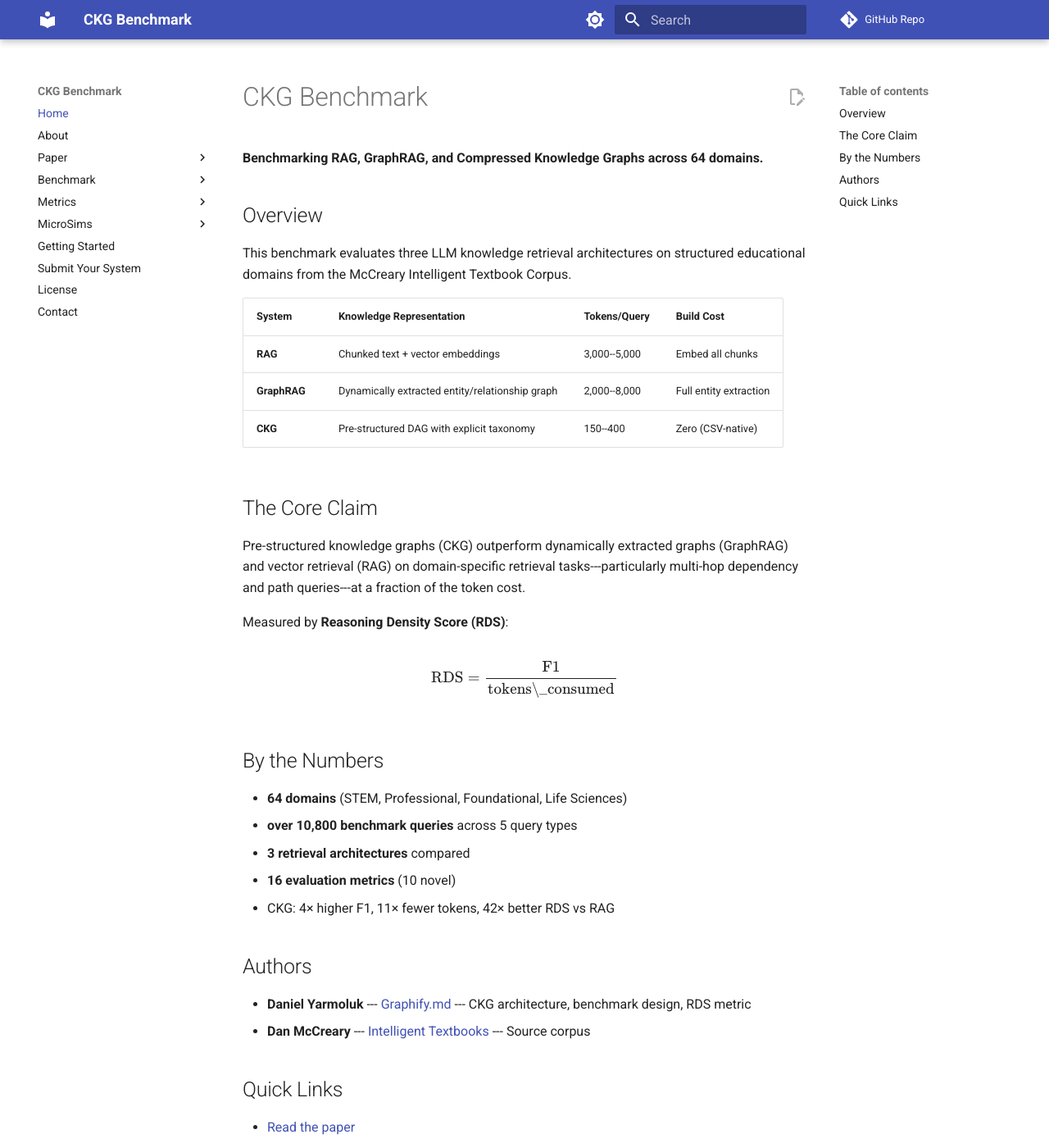
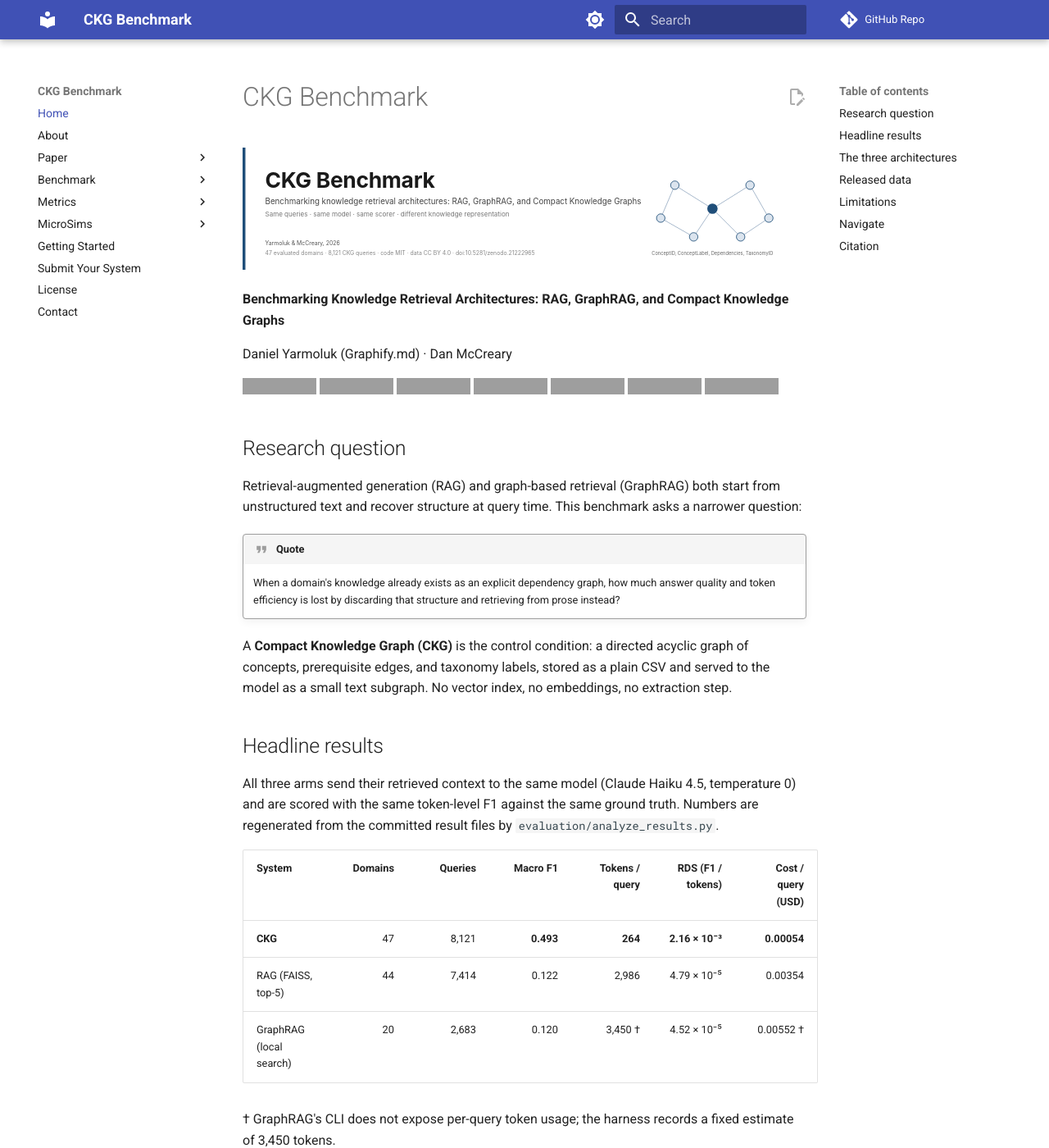
Before and after one commit to Yarmoluk/ckg-benchmark, an MkDocs documentation site: the page built from docs/index.md, in a window 1280 px wide and 1400 px high. Shown: the whole window at 82% size. Built offline with MkDocs 1.6.1 and Material for MkDocs 9.7.7, drawn with Linux system fonts in a browser that asks for light colours; comment, search, counter and statistics services are not loaded; some of the changed text lies outside the part shown; grey boxes are pictures that could not be loaded.

Commit message:
docs: add badge row; align MkDocs home page and description with the README
- Badges: MIT code, CC BY 4.0 data, paper v0.6.2, Zenodo DOI, HF dataset,
  KRB leaderboard, docs site, Python 3.10+. All verified to resolve.
- docs/index.md rewritten to mirror the README's verified results, data
  counts, and limitations; SVG figures copied to docs/img/readme/.
- mkdocs.yml site_description corrected (Compact, not Compressed; counts).

````diff
--- a/docs/index.md
+++ b/docs/index.md
@@ -1,43 +1,109 @@
 # CKG Benchmark
 
-**Benchmarking RAG, GraphRAG, and Compressed Knowledge Graphs across 64 domains.**
+<img src="img/readme/banner.svg" alt="CKG Benchmark" style="width:100%">
 
-## Overview
+**Benchmarking Knowledge Retrieval Architectures: RAG, GraphRAG, and Compact Knowledge Graphs**
 
-This benchmark evaluates three LLM knowledge retrieval architectures on structured educational domains from the McCreary Intelligent Textbook Corpus.
+Daniel Yarmoluk (Graphify.md) · Dan McCreary
 
-| System | Knowledge Representation | Tokens/Query | Build Cost |
-|--------|--------------------------|--------------|------------|
-| **RAG** | Chunked text + vector embeddings | 3,000--5,000 | Embed all chunks |
-| **GraphRAG** | Dynamically extracted entity/relationship graph | 2,000--8,000 | Full entity extraction |
-| **CKG** | Pre-structured DAG with explicit taxonomy | 150--400 | Zero (CSV-native) |
+[![Code: MIT](https://img.shields.io/badge/code-MIT-1f4e79.svg)](license.md)
+[![Data: CC BY 4.0](https://img.shields.io/badge/data-CC%20BY%204.0-1f4e79.svg)](https://creativecommons.org/licenses/by/4.0/)
+[![Paper v0.6.2](https://img.shields.io/badge/paper-v0.6.2-555.svg)](https://github.com/Yarmoluk/ckg-benchmark/blob/main/paper/main.pdf)
+[![DOI](https://zenodo.org/badge/DOI/10.5281/zenodo.21222965.svg)](https://doi.org/10.5281/zenodo.21222965)
+[![Dataset](https://img.shields.io/badge/%F0%9F%A4%97%20dataset-danyarm%2Fckg--benchmark-ffcc4d.svg)](https://huggingface.co/datasets/danyarm/ckg-benchmark)
+[![Leaderboard](https://img.shields.io/badge/%F0%9F%A4%97%20leaderboard-krb--leaderboard-ffcc4d.svg)](https://huggingface.co/spaces/danyarm/krb-leaderboard)
+[![GitHub](https://img.shields.io/badge/github-Yarmoluk%2Fckg--benchmark-555.svg)](https://github.com/Yarmoluk/ckg-benchmark)
 
-## The Core Claim
+## Research question
 
-Pre-structured knowledge graphs (CKG) outperform dynamically extracted graphs (GraphRAG) and vector retrieval (RAG) on domain-specific retrieval tasks---particularly multi-hop dependency and path queries---at a fraction of the token cost.
+Retrieval-augmented generation (RAG) and graph-based retrieval (GraphRAG) both start from unstructured text and recover structure at query time. This benchmark asks a narrower question:
 
-Measured by **Reasoning Density Score (RDS)**:
+!!! quote
+    When a domain's knowledge already exists as an explicit dependency graph, how much answer quality and token efficiency is lost by discarding that structure and retrieving from prose instead?
 
-$$\text{RDS} = \frac{\text{F1}}{\text{tokens\_consumed}}$$
+A **Compact Knowledge Graph (CKG)** is the control condition: a directed acyclic graph of concepts, prerequisite edges, and taxonomy labels, stored as a plain CSV and served to the model as a small text subgraph. No vector index, no embeddings, no extraction step.
 
-## By the Numbers
+## Headline results
 
-- **64 domains** (STEM, Professional, Foundational, Life Sciences)
-- **over 10,800 benchmark queries** across 5 query types
-- **3 retrieval architectures** compared
-- **16 evaluation metrics** (10 novel)
-- CKG: 4× higher F1, 11× fewer tokens, 42× better RDS vs RAG
+All three arms send their retrieved context to the same model (Claude Haiku 4.5, temperature 0) and are scored with the same token-level F1 against the same ground truth. Numbers are regenerated from the committed result files by `evaluation/analyze_results.py`.
 
-## Authors
+| System | Domains | Queries | Macro F1 | Tokens / query | RDS (F1 / tokens) | Cost / query (USD) |
+|---|---:|---:|---:|---:|---:|---:|
+| **CKG** | 47 | 8,121 | **0.493** | **264** | **2.16 × 10⁻³** | **0.00054** |
+| RAG (FAISS, top-5) | 44 | 7,414 | 0.122 | 2,986 | 4.79 × 10⁻⁵ | 0.00354 |
+| GraphRAG (local search) | 20 | 2,683 | 0.120 | 3,450 † | 4.52 × 10⁻⁵ | 0.00552 † |
 
-- **Daniel Yarmoluk** --- [Graphify.md](https://graphify.md) --- CKG architecture, benchmark design, RDS metric
-- **Dan McCreary** --- [Intelligent Textbooks](https://github.com/dmccreary) --- Source corpus
+† GraphRAG's CLI does not expose per-query token usage; the harness records a fixed estimate of 3,450 tokens.
 
-## Quick Links
+CKG relative to RAG on this benchmark: **4.0×** macro F1, **11.3×** fewer tokens per query, **45×** RDS, **6.6×** lower cost per query.
 
-- [Read the paper](paper/abstract.md)
-- [Explore the benchmark](benchmark/index.md)
-- [Metrics specification](metrics/index.md)
-- [Get started](getting-started.md)
-- [Submit your system](submit.md)
-- [GitHub repository](https://github.com/Yarmoluk/ckg-benchmark)
+<img src="img/readme/fig_results.svg" alt="Macro F1 by query type and by hop depth" style="width:100%">
+
+| System | T1 entity | T2 dependency | T3 path | T4 aggregate | T5 cross-concept |
+|---|---:|---:|---:|---:|---:|
+| CKG | 0.222 | **0.668** | **0.690** | **0.980** | **0.325** |
+| RAG | 0.093 | 0.077 | 0.201 | 0.282 | 0.115 |
+| GraphRAG | 0.108 | 0.073 | 0.208 | 0.054 | 0.183 |
+
+| System | hop 0 | hop 1 | hop 2 | hop 3 | hop 4 | hop 5 |
+|---|---:|---:|---:|---:|---:|---:|
+| CKG | 0.374 | 0.519 | 0.573 | 0.671 | 0.751 | 0.772 |
+| RAG | 0.131 | 0.094 | 0.191 | 0.203 | 0.206 | 0.205 |
+| GraphRAG | 0.100 | 0.114 | 0.233 | 0.205 | 0.197 | 0.211 |
+| CKG queries at this depth | 2,885 | 4,104 | 199 | 361 | 286 | 286 |
+
+## The three architectures
+
+<img src="img/readme/fig_architecture.svg" alt="RAG, GraphRAG, and CKG pipelines" style="width:100%">
+
+| | RAG | GraphRAG | CKG |
+|---|---|---|---|
+| Knowledge source | Textbook chapters (prose) | Textbook chapters (prose) | `learning-graph.csv` |
+| Index | 512-token chunks, MiniLM-L6 embeddings, FAISS | Microsoft GraphRAG ≥ 1.0 entity graph | None; DAG in memory |
+| Retrieval | Top-5 chunks by cosine similarity | Local search over communities | BFS over prerequisite edges |
+| Answering model | Claude Haiku 4.5, T = 0 | Claude Haiku 4.5, T = 0 | Claude Haiku 4.5, T = 0 |
+
+The prose corpus and the CSV are not independent: the McCreary textbooks were authored from their learning graphs, so RAG and GraphRAG are reconstructing structure that the CSV states directly. That is the intended comparison, and it is also a limitation.
+
+## Released data
+
+| In the repository | Count |
+|---|---:|
+| Learning-graph CSVs | 73 |
+| Concepts | 13,773 |
+| Prerequisite edges | 21,837 |
+| Query files | 68 |
+| Queries (T1 3,302 · T2 3,130 · T3 1,684 · T4 795 · T5 2,523) | 11,434 |
+
+Ground truth is derived deterministically from the DAG by `evaluation/generate_queries.py` (seed 42); there is no human annotation. See [Query Types](benchmark/query-types.md) and the [Metrics Specification](metrics/metrics-spec.md).
+
+## Limitations
+
+The full list is in the repository README, section 7. The ones that most affect interpretation:
+
+- The default CKG retrieval path reads `concept_id`, `path_ids`, and `taxonomy_id` annotations written into each query record; a text-only path exists in the harness but the published tables were not produced under it.
+- The prose corpus was authored from the graphs being evaluated.
+- GraphRAG token counts are a fixed estimate; one RAG domain (calculus) has only 3 zero-token records; the no-retrieval control harness was run in dry-run mode only.
+- The v0.6.2 paper reports an earlier locked run (44 domains, 7,758 queries, F1 0.4709) and cost figures priced with inconsistent constants; see `results/tables/RECONCILIATION-v0.6.3.md`.
+- Single model, single run, no confidence intervals.
+
+## Navigate
+
+- [Paper](paper/abstract.md) · [Results](paper/results.md) · [Discussion](paper/discussion.md)
+- [Benchmark overview](benchmark/index.md) · [Corpus index](benchmark/corpus-index.md) · [Domains](benchmark/domains.md)
+- [Getting started](getting-started.md) · [Submit your system](submit.md)
+- [GitHub repository](https://github.com/Yarmoluk/ckg-benchmark) · [Zenodo record](https://doi.org/10.5281/zenodo.21222965)
+
+## Citation
+
+```bibtex
+@misc{yarmoluk2026ckg,
+  title   = {Benchmarking Knowledge Retrieval Architectures Across Educational
+             and Commercial Domains: {RAG}, {GraphRAG}, and Compact Knowledge Graphs},
+  author  = {Yarmoluk, Daniel and McCreary, Dan},
+  year    = {2026},
+  version = {0.6.2},
+  doi     = {10.5281/zenodo.21222965},
+  url     = {https://github.com/Yarmoluk/ckg-benchmark}
+}
+```
--- a/mkdocs.yml
+++ b/mkdocs.yml
@@ -1,5 +1,5 @@
 site_name: CKG Benchmark
-site_description: 'Benchmarking RAG, GraphRAG, and Compressed Knowledge Graphs across 46 educational domains.'
+site_description: 'Benchmarking RAG, GraphRAG, and Compact Knowledge Graphs: 47 evaluated domains, 8,121 CKG queries, deterministic ground truth.'
 site_author: 'Daniel Yarmoluk and Dan McCreary'
 repo_name: 'GitHub Repo'
 site_url: 'https://yarmoluk.github.io/ckg-benchmark'
````
Also changed, not shown: README.md (+8 -1 lines), docs/img/readme/banner.svg (added), docs/img/readme/fig_architecture.svg (added), docs/img/readme/fig_results.svg (added).
